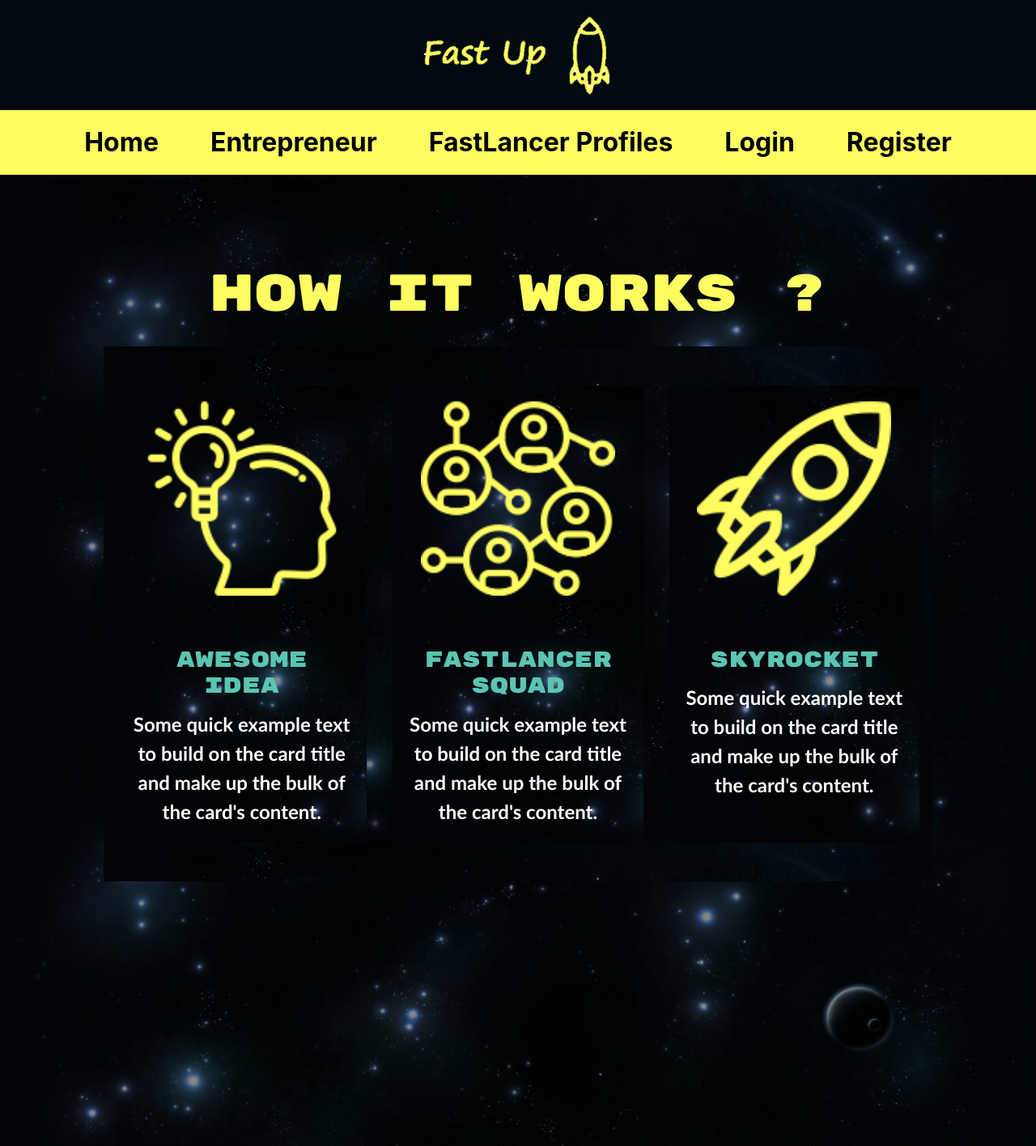
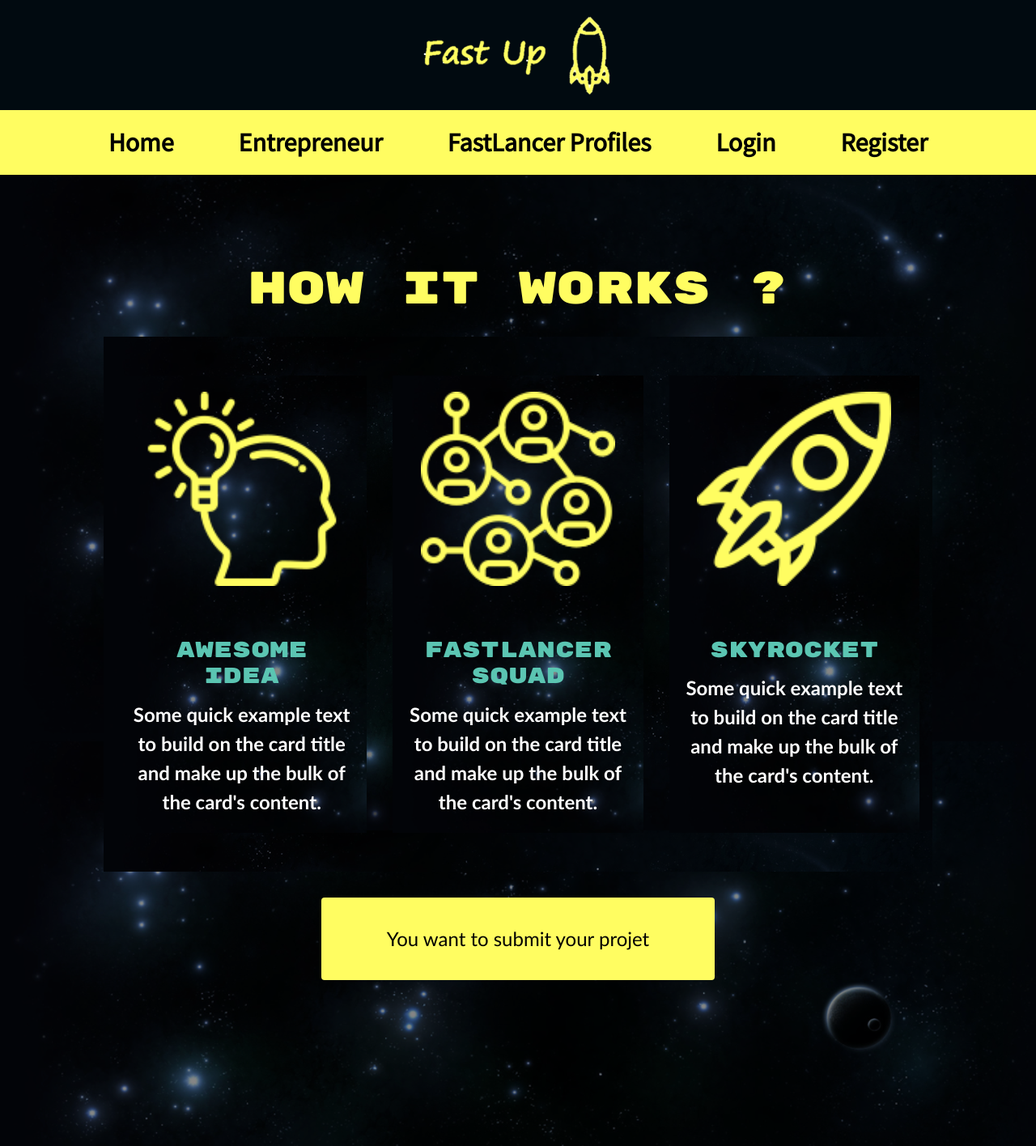
Before and after one commit to fredchhean/fastupclient, a React (Create React App) app: page /entrepreneurs in a window 1280 px wide. Shown: the whole page at 81% size. Built offline with nearby package versions, Linux system fonts and the light colour scheme.

Commit message:
ok for V1 card

```diff
--- a/public/index.html
+++ b/public/index.html
@@ -7,6 +7,7 @@
     <meta name="theme-color" content="#000000" />
     <link rel="stylesheet" href="https://maxcdn.bootstrapcdn.com/bootstrap/4.0.0/css/bootstrap.min.css" integrity="sha384-Gn5384xqQ1aoWXA+058RXPxPg6fy4IWvTNh0E263XmFcJlSAwiGgFAW/dAiS6JXm" crossorigin="anonymous">
     <link href="https://fonts.googleapis.com/css?family=Rubik+Mono+One" rel="stylesheet">
+    <link href="https://fonts.googleapis.com/css?family=Source+Sans+Pro&display=swap" rel="stylesheet">
     <!--
       manifest.json provides metadata used when your web app is installed on a
       user's mobile device or desktop. See https://developers.google.com/web/fundamentals/web-app-manifest/
--- a/src/components/layout/entrepreneurs/Entrepreneurs.css
+++ b/src/components/layout/entrepreneurs/Entrepreneurs.css
@@ -27,3 +27,9 @@
 .textoflogo{
     font-size: 1.5rem;
 }
+
+.btn-primary2{
+    padding-left: 5rem;
+    padding-right: 5rem;
+    margin: 2rem;
+}
--- a/src/components/layout/entrepreneurs/Entrepreneurs.js
+++ b/src/components/layout/entrepreneurs/Entrepreneurs.js
@@ -3,6 +3,8 @@ import "./Entrepreneurs.css";
 import Light from "../../../../src/img-for-landing/idea.png";
 import Comet from "../../../../src/img-for-landing/start-up (1).png";
 import Team from "../../../../src/img-for-landing/network (2).png";
+import {Link} from "react-router-dom";
+
 
 
 
@@ -38,15 +40,20 @@ export default class Entrepreneurs extends Component {
   <img className="card-img-top" src={Comet} alt="Card image cap" style={{width: "15rem"}} />
     <h4 className="card-title card-title1">SkyRocket</h4>
     <p className="textoflogo card-text">Some quick example text to build on the card title and make up the bulk of the card's content.</p>
+
+
   </div>
 
 
 
 
         </div>
+        <div>
+    <Link class="btn btn-primary1 btn-primary2" to="/entrepreneurs" role="button">You want to submit your projet</Link>
+    </div>
+
 
       </div>
-
 
 
       </div>
--- a/src/components/layout/landing/Landing.css
+++ b/src/components/layout/landing/Landing.css
@@ -12,14 +12,14 @@
 
 .textunicorns{
   font-family: 'Rubik Mono One', sans-serif;
-  font-size: 4rem;
+  font-size: 3.5rem;
   font-weight: 100;
   color: white;
 }
 
 .connecttext{
   font-family: 'Rubik Mono One', sans-serif;
-  font-size: 4rem;
+  font-size: 3.5rem;
   font-weight: 100;
   color: #FFFD61;
 
@@ -76,3 +76,17 @@
   display: flex;
   justify-content: space-evenly;
 }
+
+.buttoncontainer{
+  display: flex;
+  justify-content: space-evenly;
+  justify-items: space-evenly;
+  margin-top: 3rem;
+}
+
+.btn-primary1{
+  background-color: #FFFD61;
+  padding: 2rem;
+  color: black;
+  font-size: 1.5rem;
+}
--- a/src/components/layout/landing/Landing.js
+++ b/src/components/layout/landing/Landing.js
@@ -25,54 +25,16 @@ class Landing extends Component {
         <p>
         To create the futur UNICORNS
       </p>
+      <div className="buttoncontainer">
+      <Link class="btn btn-primary1" to="/entrepreneurs" role="button">You are an Entrepreneur</Link>
+      <Link class="btn btn-primary1" to="/profiles" role="button">You are an Entrepreneur</Link>
+
+      </div>
+
       </div>
         </div>
 
       </div>
-      <div className="howitworkscontainer">
-      <div>szszsz</div>
-
-      </div>
-      {/* <div>
-      <Link to="/login" className="button-landing">login</Link>
-    <Link to="/register" className="button-landing">sign up</Link>
-      </div> */}
-      <div className="middlecontainer">
-      <div className="entrepreneurlittle">
-          <img src="/images/fred.jpg" alt=""/>
-          <h2>Hello.</h2>
-          <p>Lorem ipsum dolor sit amet, vitae volutpat, dui conubia, dolor urna. Non auctor, montes nulla distinctio.
-          </p>
-        </div>
-
-
-      </div>
-      <div className="cardcontainer">
-      <div className="card" style={{width: "18rem"}}>
-  <img className="card-img-top" src="..." alt="Card image cap"/>
-  <div className="card-body">
-    <h5 className="card-title">Card title</h5>
-    <p className="card-text">Some quick example text to build on the card title and make up the bulk of the card's content.</p>
-    <a href="#" className="btn btn-primary">Go somewhere</a>
-  </div>
-</div>
-<div className="card" style={{width: "18rem"}}>
-  <img className="card-img-top" src="..." alt="Card image cap"/>
-  <div className="card-body">
-    <h5 className="card-title">Card title</h5>
-    <p className="card-text">Some quick example text to build on the card title and make up the bulk of the card's content.</p>
-    <a href="#" className="btn btn-primary">Go somewhere</a>
-  </div>
-</div>
-<div className="card" style={{width: "18rem"}}>
-  <img className="card-img-top" src="..." alt="Card image cap"/>
-  <div className="card-body">
-    <h5 className="card-title">Card title</h5>
-    <p className="card-text">Some quick example text to build on the card title and make up the bulk of the card's content.</p>
-    <a href="#" className="btn btn-primary">Go somewhere</a>
-  </div>
-</div>
-</div>
 
       </div>
 
--- a/src/components/layout/navbar/navbar.css
+++ b/src/components/layout/navbar/navbar.css
@@ -4,11 +4,15 @@ body{
 }
 
 nav {
+  font-family: 'Source Sans Pro', sans-serif;
+  font-size: 2.5rem;
+  font-weight: 600;
+
+  color: black;
   height: 3rem;
   display: flex;
   align-items: center;
   justify-content: center;
-  font-size: 1rem;
   flex-wrap: nowrap;
   color: white;
 
@@ -29,9 +33,9 @@ nav {
 
 .navlink{
   text-decoration: none;
-  margin: 2rem;
+  margin: 2.5rem;
   color: black;
-  font-weight: bold;
+  font-weight: 1000;
 }
 
 .iconfonav{
@@ -43,3 +47,13 @@ nav {
 Link{
     text-decoration:none;
 }
+
+
+nav{
+    font-family: 'Source Sans Pro', sans-serif;
+    font-size: 2rem;
+    font-weight: 600;
+
+    color: black;
+
+}
--- a/src/components/profile/ProfileHeader.js
+++ b/src/components/profile/ProfileHeader.js
@@ -5,59 +5,62 @@ class ProfileHeader extends Component {
   render() {
     const {profile} = this.props;
     return (
-      <div className="profileheadercontainer">
+      newFunction(profile)
+    )
+  }
+}
+
+export default ProfileHeader;
+function newFunction(profile) {
+  return <div className="profileheadercontainer">
     <div>
       <h1>Profile Header</h1>
     </div>
 
-{/*
+
+    <img className="card-img-top img-ind" src={profile.user.avatar} alt="Card image cap" style={{ width: "15rem" }} />
     <div>
-          <img src={profile.user.avatar} alt=""/>
+
+      <div className="card card1" style={{ width: "60rem" }}>
+        <div className="card-body card-body1" style={{ width: "34rem" }}>
+          <h4 className="card-title">Hero Experience</h4>
+          <p className="card-text">{profile.user.title}</p>
         </div>
-        <div>
-          <h1>{profile.user.firstname}{profile.user.lastname}</h1>
-          <p>{profile.title}</p>
-          <p>{profile.tagline}</p>
-          <p>{profile.skills}</p>
 
-          <p><a href={profile.linkedin}>{profile.linkedin}</a></p>
-          <p><a href={profile.github}>{profile.github}</a></p>
-          <p><a href={profile.dribble}>{profile.dribble}</a></p>
-          <p><a href={profile.personalwebsite}>{profile.personalwebsite}</a></p>
-          <p><a href={profile.languages}>{profile.languages}</a></p>
-          <p><a href={profile.other1}>{profile.other1}</a></p>
-          <p>{profile.heroexperience}</p>
-        </div> */}
-          <img className="card-img-top img-ind" src={profile.user.avatar} alt="Card image cap" style={{width: "15rem"}} />
-
-<div className="card card1" style={{width: "60rem"}}>
-
-  <div className="card-body card-body1" style={{width: "34rem"}}>
-    <h4 className="card-title">HERO EXPERIENCE</h4>
-    <p className="card-text">Some quick example text to build on the card title and make up the bulk of the card's content.</p>
-  </div>
-  <div className="card-body card-body1" style={{width: "34rem"}}>
-    <h4 className="card-title">HERO EXPERIENCE</h4>
-    <p className="card-text">Some quick example text to build on the card title and make up the bulk of the card's content.</p>
+        <div className="card-body card-body1" style={{ width: "34rem" }}>
+          <h4 className="card-title">Skills</h4>
+          {/* <p className="card-text">{profile.user.skills}</p> */}
+          <p className="card-text">
+            {profile.skills.slice(0,10). map((skill, index) => (
+              <p key={index}>
+              {skill}
+              </p>
+            ))}
+          </p>
         </div>
 
         <hr></hr>
         <div>
-  <div className="card-body" style={{width: "20rem"}}>
-    <h4 className="card-title">HERO EXPERIENCE</h4>
-    <p className="card-text">Some quick example text to build on the card title and make up the bulk of the card's content.</p>
+          <div className="card-body" style={{ width: "20rem" }}>
+            <h4 className="card-title">Languages</h4>
+            {/* <p className="card-text">{profile.user.languages}</p> */}
+            <p className="card-text">
+            {profile.languages.slice(0,10). map((language, index) => (
+              <p key={index}>
+              {language}
+              </p>
+            ))}
+          </p>
+
+
           </div>
         </div>
-
+      </div>
     </div>
 
 
 
 
 
-      </div>
-    )
+  </div>;
 }
-}
-
-export default ProfileHeader;
```
Lines whose indentation alone changed are shown as unchanged.
